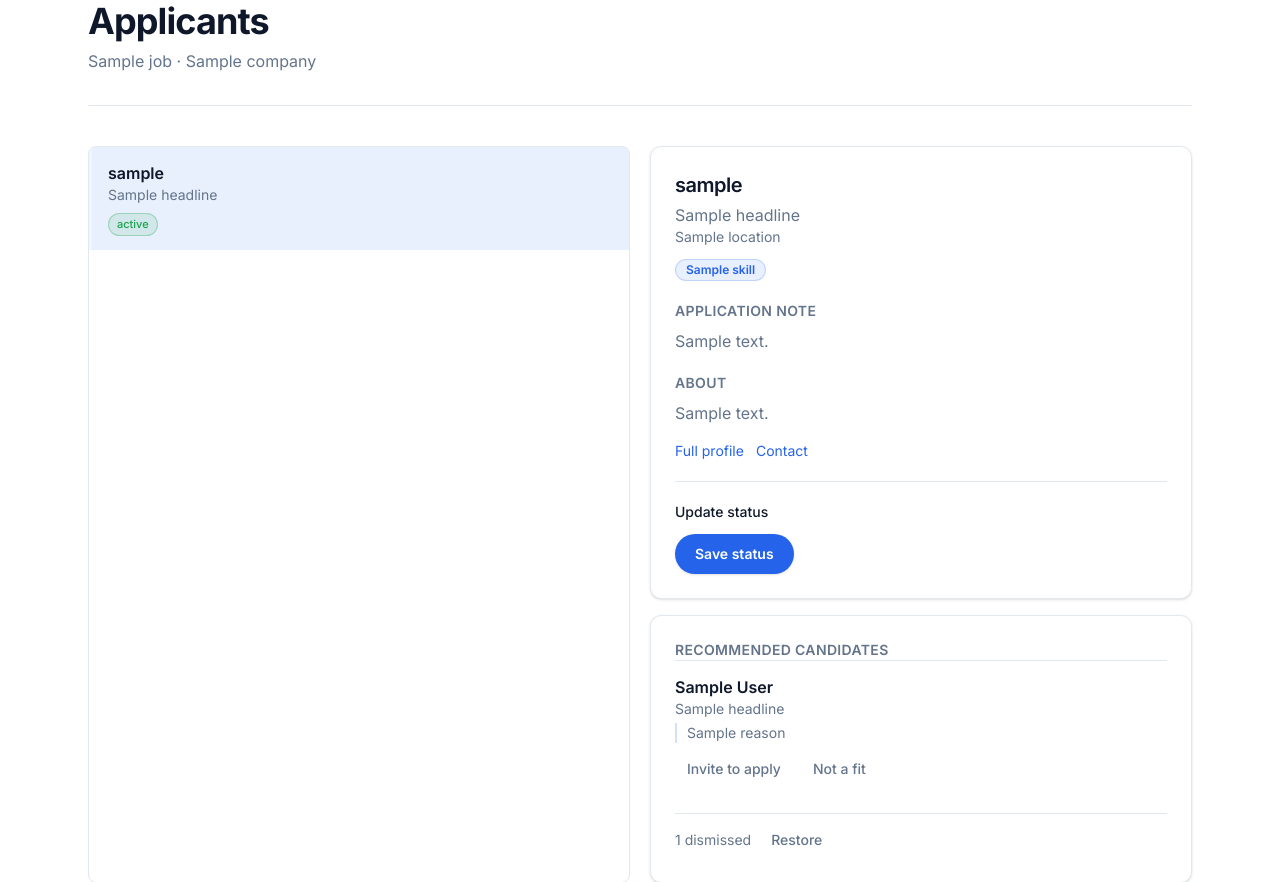
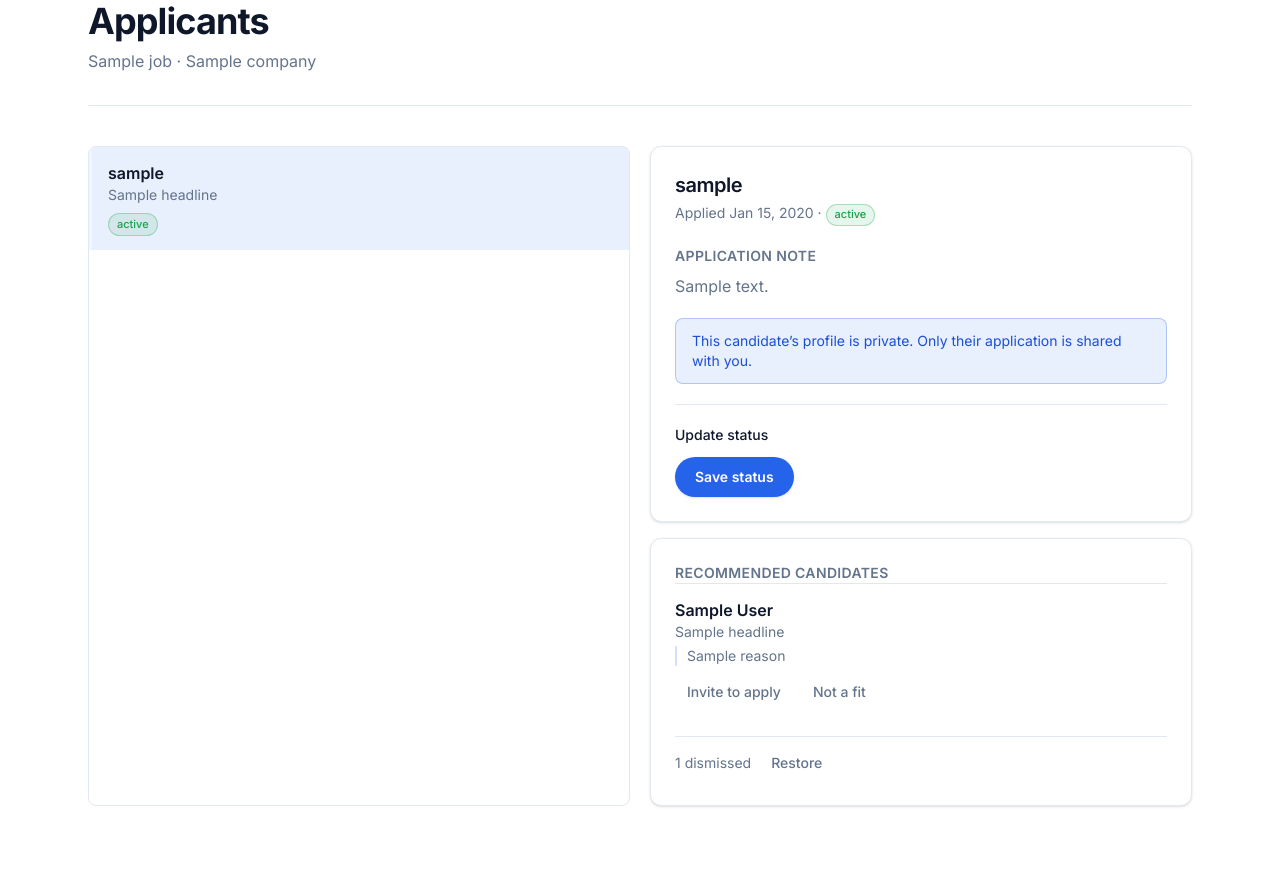
Before and after one commit to Prithul-the-creator/2340-Project-2, a Django app: template jobs/templates/jobs/applicants.html in a window 1280 px wide. Shown: the part 128-1010 px from the top of the page. Run offline with Django 5.2, Linux system fonts and the light colour scheme; the template is opened without the code that fills it: most values are stand-ins (such as "Sample title", 1, 10 or a date in 2020); style sheets or scripts are compiled from the project's sources.

Commit message:
Show full candidate profile on applicant review
Recruiters can see the whole profile next to the application, including GitHub, LinkedIn, and resume links.

```diff
--- a/jobs/templates/jobs/applicants.html
+++ b/jobs/templates/jobs/applicants.html
@@ -27,30 +27,68 @@
       <div class="space-y-4">
         {% if template_data.selected %}
         <div class="card">
+          {% with profile=template_data.selected.seeker.profile %}
           <h2 class="text-xl font-semibold tracking-tight text-navy">{{ template_data.selected.seeker.get_full_name|default:template_data.selected.seeker.username }}</h2>
-          <p class="mt-1 text-muted-foreground">{{ template_data.selected.seeker.profile.headline }}</p>
-          {% if template_data.selected.seeker.profile.location %}
-            <p class="text-sm text-muted-foreground">{{ template_data.selected.seeker.profile.location }}</p>
+          <p class="mt-1 text-sm text-muted-foreground">Applied {{ template_data.selected.created_at|date:"M j, Y" }} · <span class="status status-{{ template_data.selected.status|lower }}">{{ template_data.selected.get_status_display }}</span></p>
+
+          <h3 class="mt-5 text-sm font-semibold uppercase tracking-wide text-muted-foreground">Application note</h3>
+          <p class="mt-2 text-muted-foreground">{{ template_data.selected.note|default:"No note included." }}</p>
+
+          {% if template_data.selected_visible %}
+            <p class="mt-5 text-muted-foreground">{{ profile.headline }}</p>
+            {% if profile.location %}
+              <p class="text-sm text-muted-foreground">{{ profile.location }}</p>
             {% endif %}
             <div class="mt-3 flex flex-wrap gap-1.5">
-            {% for skill in template_data.selected.seeker.profile.skills.all %}
+              {% for skill in profile.skills.all %}
                 <span class="chip-accent">{{ skill.name }}</span>
               {% endfor %}
             </div>
-          {% if template_data.selected.note %}
-            <h3 class="mt-5 text-sm font-semibold uppercase tracking-wide text-muted-foreground">Application note</h3>
-            <p class="mt-2 text-muted-foreground">{{ template_data.selected.note }}</p>
+            {% if profile.bio %}
+              <h3 class="mt-5 text-sm font-semibold uppercase tracking-wide text-muted-foreground">About</h3>
+              <p class="mt-2 text-muted-foreground">{{ profile.bio }}</p>
             {% endif %}
-          {% if template_data.selected.seeker.profile.bio %}
-            <h3 class="mt-5 text-sm font-semibold uppercase tracking-wide text-muted-foreground">About</h3>
-            <p class="mt-2 text-muted-foreground">{{ template_data.selected.seeker.profile.bio }}</p>
+
+            <h3 class="mt-5 text-sm font-semibold uppercase tracking-wide text-muted-foreground">Education</h3>
+            {% for edu in profile.educations.all %}
+              <p class="mt-2 text-sm"><span class="font-semibold text-navy">{{ edu.school }}</span> <span class="text-muted-foreground">{{ edu.degree }}{% if edu.field %} · {{ edu.field }}{% endif %}{% if edu.graduation_year %} · {{ edu.graduation_year }}{% endif %}</span></p>
+            {% empty %}
+              <p class="mt-2 text-sm text-muted-foreground">No education listed.</p>
+            {% endfor %}
+
+            <h3 class="mt-5 text-sm font-semibold uppercase tracking-wide text-muted-foreground">Experience</h3>
+            {% for exp in profile.experiences.all %}
+              <p class="mt-2 text-sm"><span class="font-semibold text-navy">{{ exp.title }}</span> <span class="text-muted-foreground">{{ exp.company }}</span></p>
+            {% empty %}
+              <p class="mt-2 text-sm text-muted-foreground">No experience listed.</p>
+            {% endfor %}
+
+            <h3 class="mt-5 text-sm font-semibold uppercase tracking-wide text-muted-foreground">Projects</h3>
+            {% for project in profile.projects.all %}
+              <p class="mt-2 text-sm">
+                <span class="font-semibold text-navy">{% if project.url %}<a href="{{ project.url }}" target="_blank" rel="noopener">{{ project.name }}</a>{% else %}{{ project.name }}{% endif %}</span>
+                {% if project.description %}<span class="text-muted-foreground">{{ project.description }}</span>{% endif %}
+              </p>
+            {% empty %}
+              <p class="mt-2 text-sm text-muted-foreground">No projects listed.</p>
+            {% endfor %}
+
+            <div class="mt-5 flex flex-wrap gap-3 text-sm">
+              {% if profile.resume %}
+                <a href="{{ profile.resume.url }}" target="_blank" rel="noopener">Résumé</a>
               {% endif %}
-          <div class="mt-4 flex flex-wrap gap-3 text-sm">
-            <a href="{% url 'jobs.candidate_detail' template_data.selected.seeker.profile.pk %}">Full profile</a>
+              {% for link in profile.links.all %}
+                <a href="{{ link.url }}" target="_blank" rel="noopener">{{ link.label|default:link.get_link_type_display }}</a>
+              {% endfor %}
+              <a href="{% url 'jobs.candidate_detail' profile.pk %}">Full profile</a>
               {% if template_data.selected.seeker.email %}
                 <a href="mailto:{{ template_data.selected.seeker.email }}">Contact</a>
               {% endif %}
             </div>
+          {% else %}
+            <div class="alert alert-info mt-5">This candidate’s profile is private. Only their application is shared with you.</div>
+          {% endif %}
+          {% endwith %}
           <hr class="my-5 border-border">
           <form method="POST" class="space-y-3">
             {% csrf_token %}
--- a/jobs/views.py
+++ b/jobs/views.py
@@ -312,6 +312,10 @@ def recruiter_applicants(request, pk):
         'job': job,
         'applications': applications,
         'selected': selected,
+        'selected_visible': (
+            selected is not None
+            and selected.seeker.profile.is_visible_to_recruiter(request.user)
+        ),
         'status_form': status_form,
         'recommendations': recommendations,
         'dismissed_count': job.dismissed_recommendations.count(),
```
Also changed, not shown: accounts/tests.py (+59 -1 lines), jobs/templates/jobs/candidate_detail.html (+18 -0 lines). Lines whose indentation alone changed are shown as unchanged.
